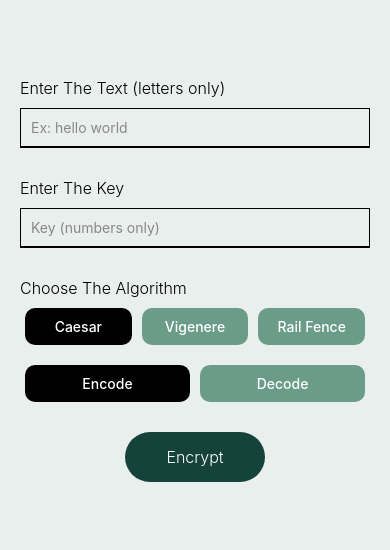
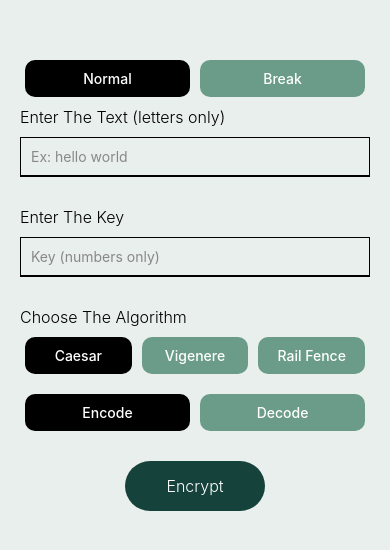
Before and after one commit to Abdalla28/IOT, a React Native app: screen / in a window 390 px wide. Shown: the part 142-692 px from the top of the page. Built offline with nearby package versions, Linux system fonts and the light colour scheme.

Commit message:
break button

```diff
--- a/App.js
+++ b/App.js
@@ -15,6 +15,7 @@ export default function App() {
   const [selectedType, setSelectedType] = useState(0);
   const [isEncoding, setIsEncoding] = useState(true);
   const [result, setResult] = useState("");
+  const [mode, setMode] = useState("normal");
 
   const isAlphabetic = (str) => /^[A-Za-z\s]*$/.test(str);
   const isNumeric = (str) => /^[0-9]*$/.test(str);
@@ -91,8 +92,29 @@ export default function App() {
     setKey(""); // Clear key when changing cipher type
   };
 
+  const handleBreak = () => {
+    setResult("Break functionality will be implemented here");
+  };
+
   return (
     <View style={styles.container}>
+      <View style={styles.tabContainer}>
+        <TouchableOpacity
+          style={[styles.tab, mode === "normal" && styles.activeTab]}
+          onPress={() => setMode("normal")}
+        >
+          <Text style={styles.tabText}>Normal</Text>
+        </TouchableOpacity>
+        <TouchableOpacity
+          style={[styles.tab, mode === "break" && styles.activeTab]}
+          onPress={() => setMode("break")}
+        >
+          <Text style={styles.tabText}>Break</Text>
+        </TouchableOpacity>
+      </View>
+
+      {mode === "normal" ? (
+        <>
           <Text style={styles.label}>Enter The Text (letters only)</Text>
           <TextInput
             style={styles.input}
@@ -156,6 +178,22 @@ export default function App() {
               {isEncoding ? "Encrypt" : "Decrypt"}
             </Text>
           </TouchableOpacity>
+        </>
+      ) : (
+        <>
+          <Text style={styles.label}>Enter The Text to Break</Text>
+          <TextInput
+            style={styles.input}
+            placeholder="Enter encrypted text"
+            placeholderTextColor="#888"
+            value={text}
+            onChangeText={handleTextChange}
+          />
+          <TouchableOpacity style={styles.button} onPress={handleBreak}>
+            <Text style={styles.buttonText}>Break</Text>
+          </TouchableOpacity>
+        </>
+      )}
 
       {result ? (
         <View style={styles.resultContainer}>
```
Lines whose indentation alone changed are shown as unchanged.
